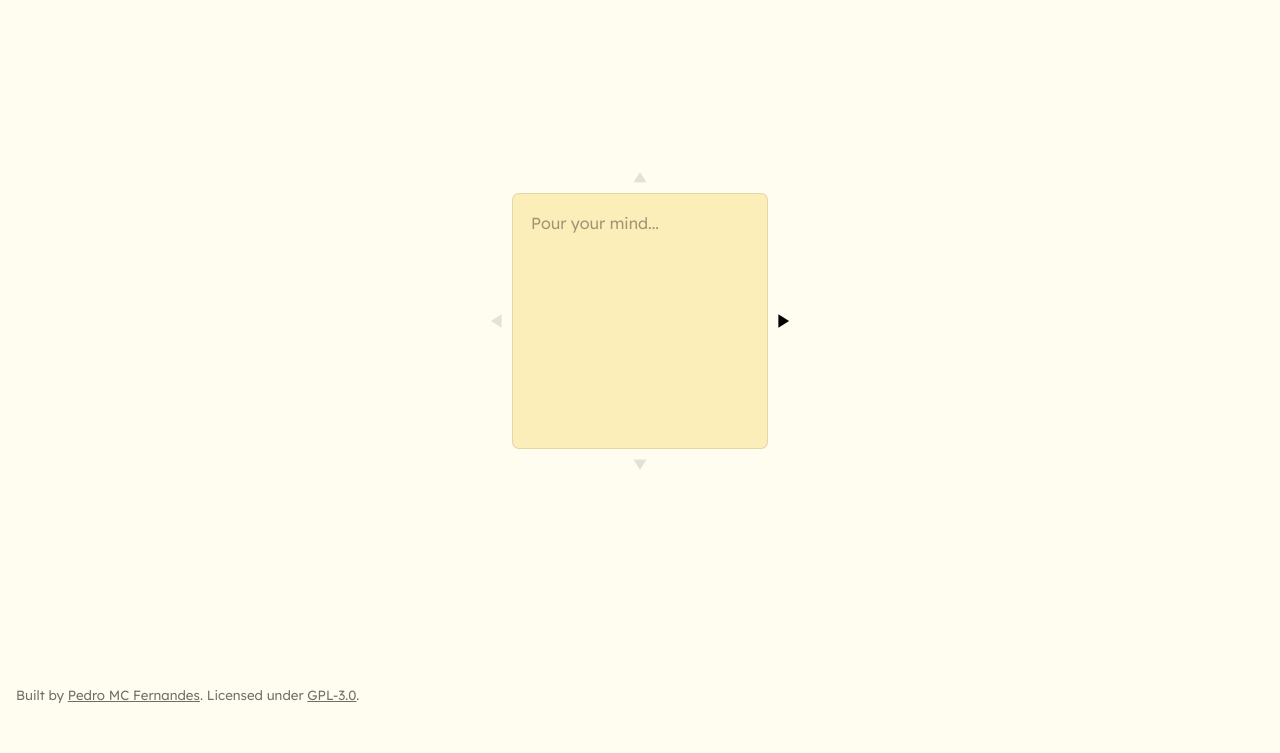
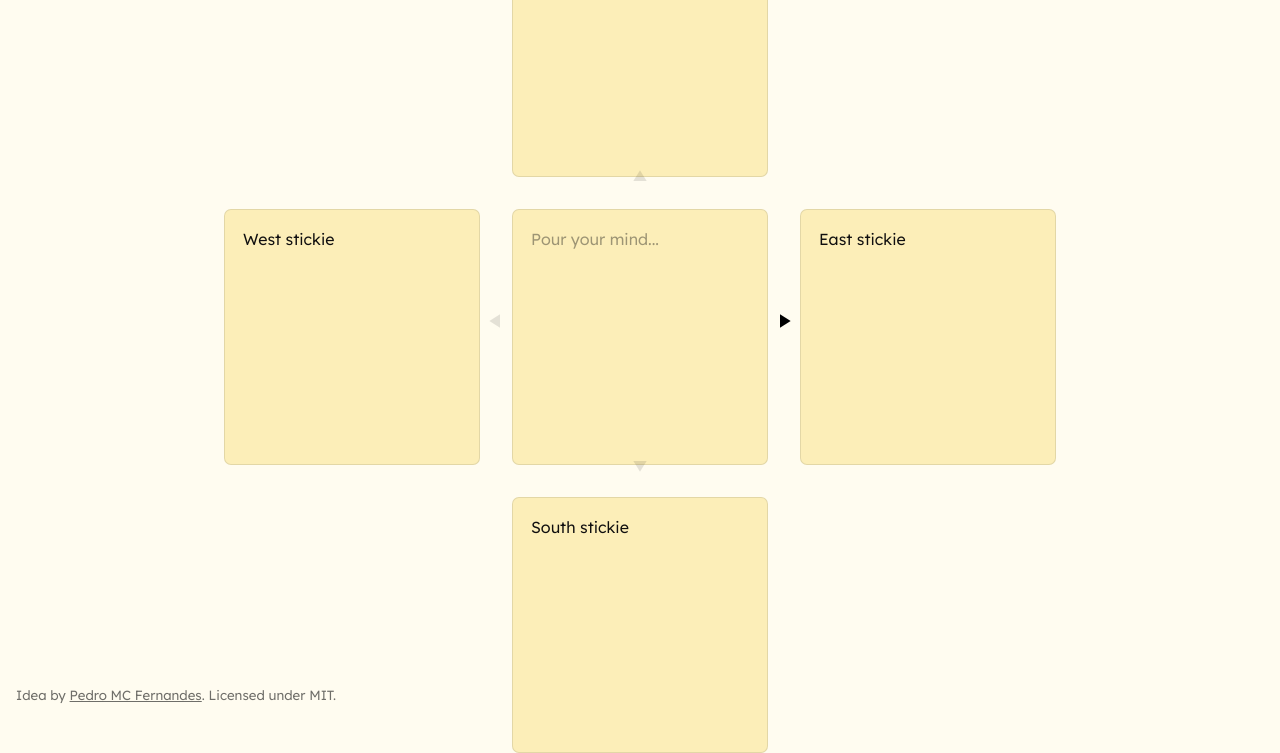
Before and after one commit to freenandes/boar.page, a plain HTML site: page index.html in a window 1280 px wide. Shown: the part 79-832 px from the top of the page. Before the commit the page ends 800 px from the top, so only its background shows below. Drawn offline with Linux system fonts and the light colour scheme.

Commit message:
Layout foundation

```diff
--- a/index.html
+++ b/index.html
@@ -24,10 +24,43 @@
         <h1>boar.page</h1>
     </header>
 
-    <main>
-        <section>
-            <article class="selection">
+    <main
+        style="grid-template-areas:
+            'a1 a2 a3'
+            'b1 b2 b3'
+            'c1 c2 c3'
+        ">
+        <section style="grid-area:a2">
+            <article>
+                <p contenteditable="true" tabindex="0" class="has-value">
+                    North stickie
+                </p>
+            </article>
+        </section>
+        <section style="grid-area:b1">
+            <article>
+                <p contenteditable="true" tabindex="0" class="has-value">
+                    West stickie
+                </p>
+            </article>
+        </section>
+        <section style="grid-area:b2" class="selection">
+            <article>
                 <p contenteditable="true" tabindex="0"></p>
+            </article>
+        </section>
+        <section style="grid-area:b3">
+            <article>
+                <p contenteditable="true" tabindex="0" class="has-value">
+                    East stickie
+                </p>
+            </article>
+        </section>
+        <section style="grid-area:c2">
+            <article>
+                <p contenteditable="true" tabindex="0" class="has-value">
+                    South stickie
+                </p>
             </article>
         </section>
     </main>
@@ -60,8 +93,7 @@
     </nav>
 
     <footer>
-        <small>Built by <a href="https://pmcf.xyz/">Pedro MC Fernandes</a>. Licensed under <a
-                href="https://www.gnu.org/licenses/gpl-3.0.en.html">GPL-3.0</a>.</small>
+        <small>Idea by <a href="https://pmcf.xyz/">Pedro MC Fernandes</a>. Licensed under MIT.</small>
     </footer>
 
 </body>
--- a/source/main.css
+++ b/source/main.css
@@ -79,9 +79,9 @@
     --brLG: 0.9375rem;
     --brXL: 1.875rem;
     /* Lengths */
-    --stickieWidth: var(--s256);
+    --stickieLength: var(--s256);
+    --gridGap: var(--s32);
     --layoutSpacer: var(--s16);
-    --gridGap: var(--s32);
 }
 
 * {
@@ -165,31 +165,29 @@ footer * {
 /* Layout */
 
 main {
+    --gridExtension: calc(var(--gridGap) + var(--stickieLength));
     display: grid;
-    grid-template-columns: repeat(auto-fit, var(--stickieWidth));
     justify-content: start;
-    justify-items: start;
     align-content: start;
-    align-items: start;
     gap: var(--gridGap);
     cursor: auto !important;
 }
 
-main ul,
+section ul,
 section ul ul,
-main ul ol,
-main ol,
-main ol ol,
-main ol ul,
-main li {
+section ul ol,
+section ol,
+section ol ol,
+section ol ul,
+section li {
     list-style-type: none;
     padding: 0;
     margin: 0;
 }
 
-main section ul {
+section ul {
     display: grid;
-    grid-template-columns: repeat(auto-fit, var(--stickieWidth));
+    grid-template-columns: repeat(auto-fit, var(--stickieLength));
     justify-content: center;
     justify-items: start;
     align-content: center;
@@ -203,8 +201,8 @@ nav {
     position: absolute;
     top: 50%;
     left: 50%;
-    width: var(--stickieWidth);
-    height: var(--stickieWidth);
+    width: var(--stickieLength);
+    height: var(--stickieLength);
     transform: translate(-50%, -50%);
     z-index: 2;
     pointer-events: none;
@@ -240,13 +238,13 @@ nav button:focus {
 nav .east {
     top: 50%;
     right: 0;
-    transform: translate(80%, -50%);
+    transform: translate(calc(100% - var(--gridGap) + 1em), -50%);
 }
 
 nav .south {
     bottom: 0;
     left: 50%;
-    transform: translate(-50%, 80%);
+    transform: translate(-50%, calc(100% - var(--gridGap) + 1em));
 }
 
 nav .south svg {
@@ -256,7 +254,7 @@ nav .south svg {
 nav .west {
     top: 50%;
     left: 0;
-    transform: translate(-80%, -50%);
+    transform: translate(calc(-100% + var(--gridGap) - 1em), -50%);
 }
 
 nav .west svg {
@@ -266,7 +264,7 @@ nav .west svg {
 nav .north {
     top: 0;
     left: 50%;
-    transform: translate(-50%, -80%);
+    transform: translate(-50%, calc(-100% + var(--gridGap) - 1em));
 }
 
 nav .north svg {
@@ -282,8 +280,8 @@ article {
 
 article p {
     position: relative;
-    width: var(--stickieWidth);
-    height: var(--stickieWidth);
+    width: var(--stickieLength);
+    height: var(--stickieLength);
     aspect-ratio: 1 / 1;
     padding: var(--padding) var(--padding) calc(var(--padding) * 2);
     margin: 0;
--- a/source/main.js
+++ b/source/main.js
@@ -17,7 +17,6 @@ document.addEventListener('DOMContentLoaded', function () {
             exclude: [...document.querySelectorAll('*:not(main)')]
         });
     }
-
     // Put listeners on stickies
     document.querySelectorAll('article p[contenteditable="true"]').forEach(listenPar);
 
@@ -34,8 +33,6 @@ document.addEventListener('DOMContentLoaded', function () {
         // Add `.selection` class to clicked article
         theArticle.classList.add('selection');
     });
-
-
     // Handle keyboard events
     document.addEventListener('keydown', function (event) {
 
@@ -69,13 +66,11 @@ document.addEventListener('DOMContentLoaded', function () {
                 }
             }
         } else {
-
             // Use navigation
             navKeys(event);
         }
     });
 });
-
 // Attaches event listeners to stickies
 function listenPar(editStickie) {
 
@@ -92,7 +87,6 @@ function listenPar(editStickie) {
         charCounter.style.display = 'none'; // Initially hide it
         theArticle.appendChild(charCounter);
     }
-
     // When stickie is focused
     editStickie.addEventListener('focus', function () {
 
@@ -104,30 +98,25 @@ function listenPar(editStickie) {
         document.querySelectorAll('article').forEach(el => el.classList.remove('selection'));
         theArticle.classList.add('selection');
     });
-
     // Blur event: Hide the counter and remove stickie highlight
-    editStickie.addEventListener('blur', function() {
+    editStickie.addEventListener('blur', function () {
         charCounter.style.display = 'none';
         theArticle.classList.remove('selection');
     });
-
     // Handle paste event: accept, clean up and paste
-    editStickie.addEventListener('paste', function(event) {
+    editStickie.addEventListener('paste', function (event) {
         event.preventDefault();
         const text = (event.clipboardData || window.clipboardData).getData('text/plain');
         document.execCommand('insertText', false, text);
         updateCounter(editStickie, charCounter);
     });
-
     // Input event: Update counter as user types
-    editStickie.addEventListener('input', function() {
+    editStickie.addEventListener('input', function () {
         updateCounter(editStickie, charCounter);
     });
-
     // Add event listener for handling direction changes with keyboard shortcuts
     editStickie.addEventListener('keydown', navKeys);
 }
-
 // Count chars
 function updateCounter(editStickie, charCounter) {
     const textLength = editStickie.innerText.trim().length;
@@ -138,13 +127,11 @@ function updateCounter(editStickie, charCounter) {
         editStickie.classList.remove('has-value');
     }
 }
-
 // Toggle the visual indication of whether a stickie is empty
 function togglePlaceholder(editStickie) {
     const isEmpty = editStickie.innerText.trim() === '';
     editStickie.classList.toggle('has-value', !isEmpty);
 }
-
 // Add a stickie
 function addStickie(refStickie, direction) {
 
@@ -158,8 +145,8 @@ function addStickie(refStickie, direction) {
     // Create a counter for the new stickie
     const charCounter = document.createElement('small');
     charCounter.classList.add('counter');
-    charCounter.style.display = 'none'; // Initially hide the counter
-    charCounter.textContent = '0/240'; // Initialize with 0/240
+    charCounter.style.display = 'none';
+    charCounter.textContent = '0/240';
 
     // Append the paragraph and the counter to the article
     theArticle.appendChild(thePar);
@@ -172,7 +159,6 @@ function addStickie(refStickie, direction) {
     } else {
         refStickie.closest('section').before(theSection);
     }
-
     // Add listeners
     listenPar(thePar);
 
@@ -181,15 +167,16 @@ function addStickie(refStickie, direction) {
     theArticle.classList.add('selection');
     thePar.focus();
 }
-
 // Delete a stickie
 function deleteStickie(theArticle) {
+
     // Find the closest parent
     const theSection = theArticle.closest('section');
 
     // Determine the next element to focus on after the deletion
     let nextElement = theSection.nextElementSibling || theSection.previousElementSibling;
     if (nextElement) {
+
         // Find the stickie and focus on it
         let nextP = nextElement.querySelector('p[contenteditable="true"]');
         if (nextP) {
@@ -199,7 +186,6 @@ function deleteStickie(theArticle) {
     // Actually delete the stickie
     theSection.remove();
 }
-
 // Handle navigation keys to change the selection of stickies
 function navKeys(event) {
 
@@ -210,7 +196,6 @@ function navKeys(event) {
         'ArrowLeft': 'west',
         'ArrowUp': 'north'
     };
-
     // Check if both Ctrl (Cmd on Mac) and Alt are pressed along with the direction keys
     if (event.ctrlKey && event.altKey && Object.keys(directionMap).includes(event.key)) {
         event.preventDefault();
```
